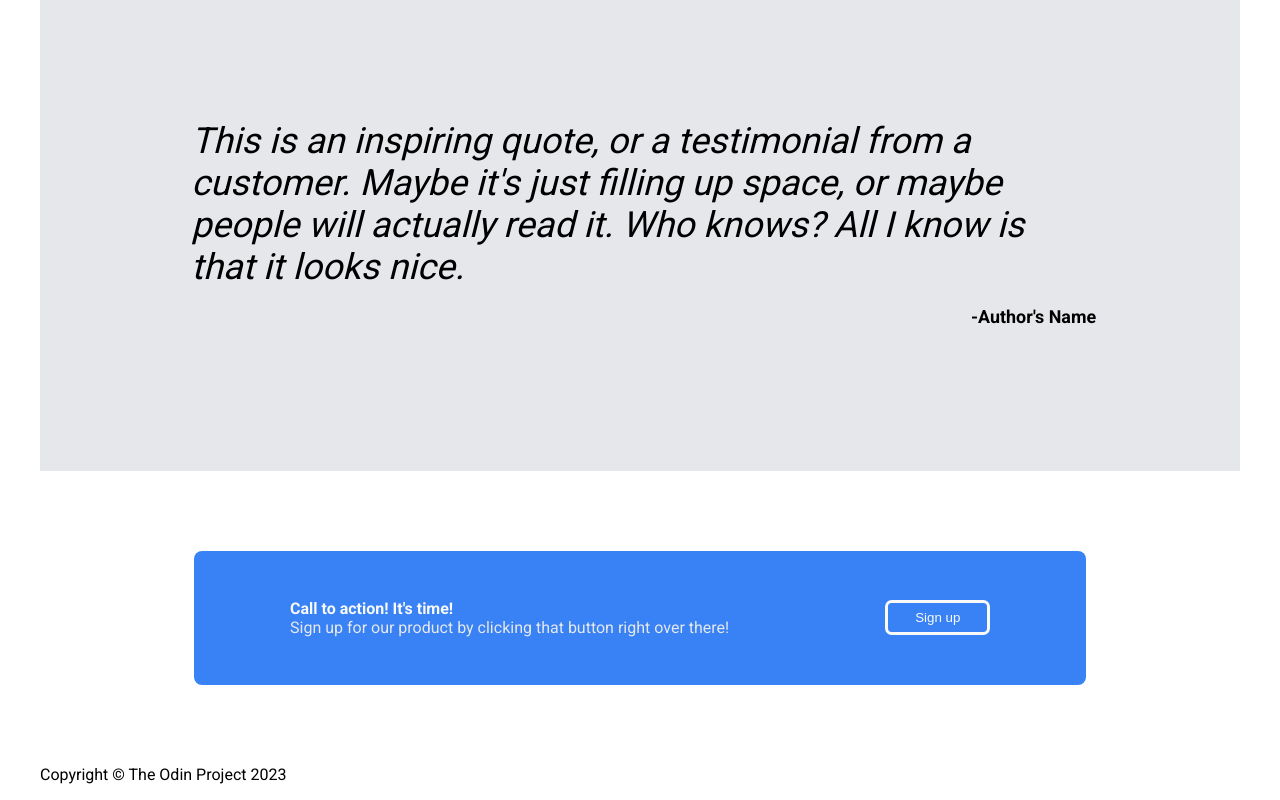
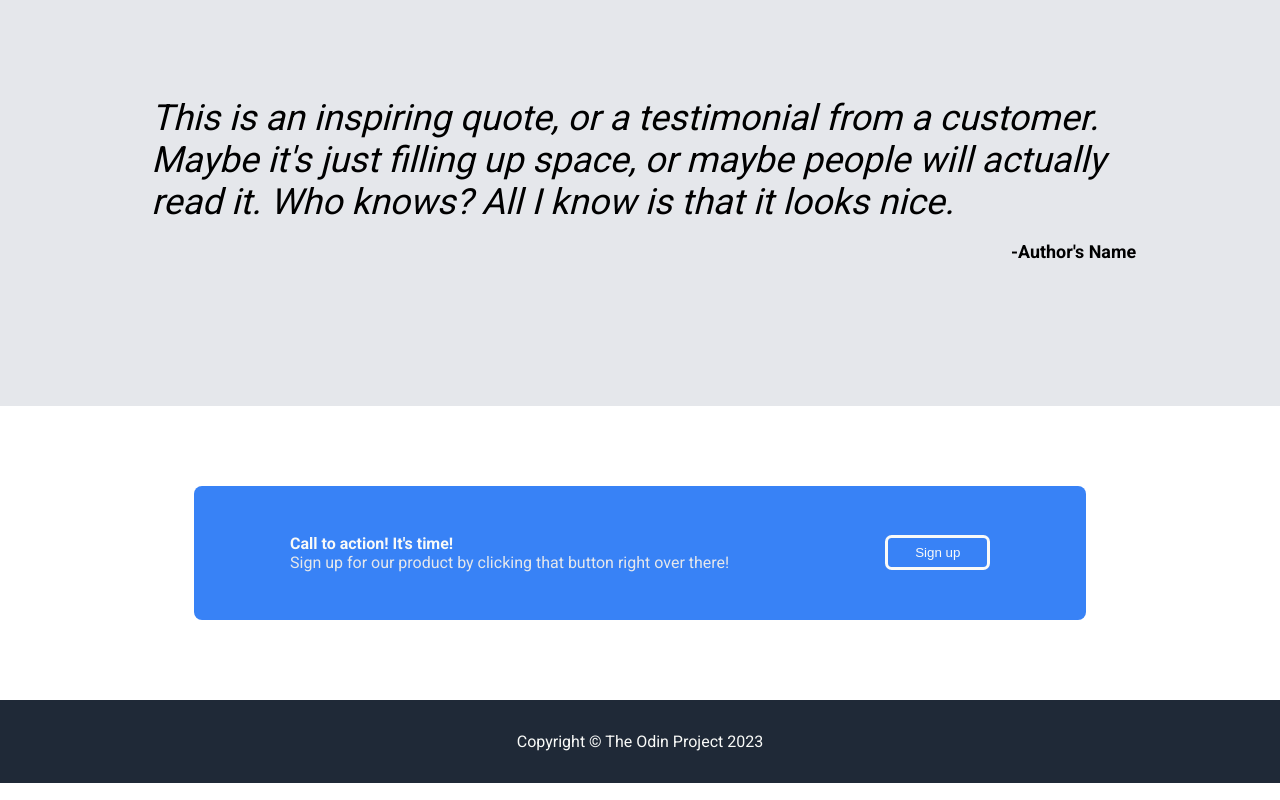
Before and after one commit to muhalisajed/odin-landing-page, a plain HTML site: page index.html in a window 1280 px wide. Shown: the part 628-1428 px from the top of the page. Drawn offline with Linux system fonts and the light colour scheme.

Commit message:
add max width solution

```diff
--- a/index.html
+++ b/index.html
@@ -84,9 +84,11 @@
                                         </div>
                                 </div>
                         </section>
-                        <footer>
-                                <p>Copyright &copy; The Odin Project 2023</p>
-                        </footer>
+                        <div class="footer-background">
+                                <footer>
+                                        <p>Copyright &copy; The Odin Project 2023</p>
+                                </footer>
+                        </div>
                 </div>
 
         </body>
--- a/styles.css
+++ b/styles.css
@@ -3,7 +3,7 @@ body {
        font-family: 'Roboto';
 }
 
-.wrapper {
+h3, nav, h1, .hero, .img-row, figure .quote {
         margin: 0 auto;
         max-width: 1200px;
 
@@ -181,3 +181,13 @@ figcaption {
 }
 
 /*Footer*/
+.footer-background {
+        background-color: #1f2937;
+}
+
+footer {
+        display: flex;
+        justify-content: center;
+        color: #F9FAF8;
+        padding: 1em;
+}
```
